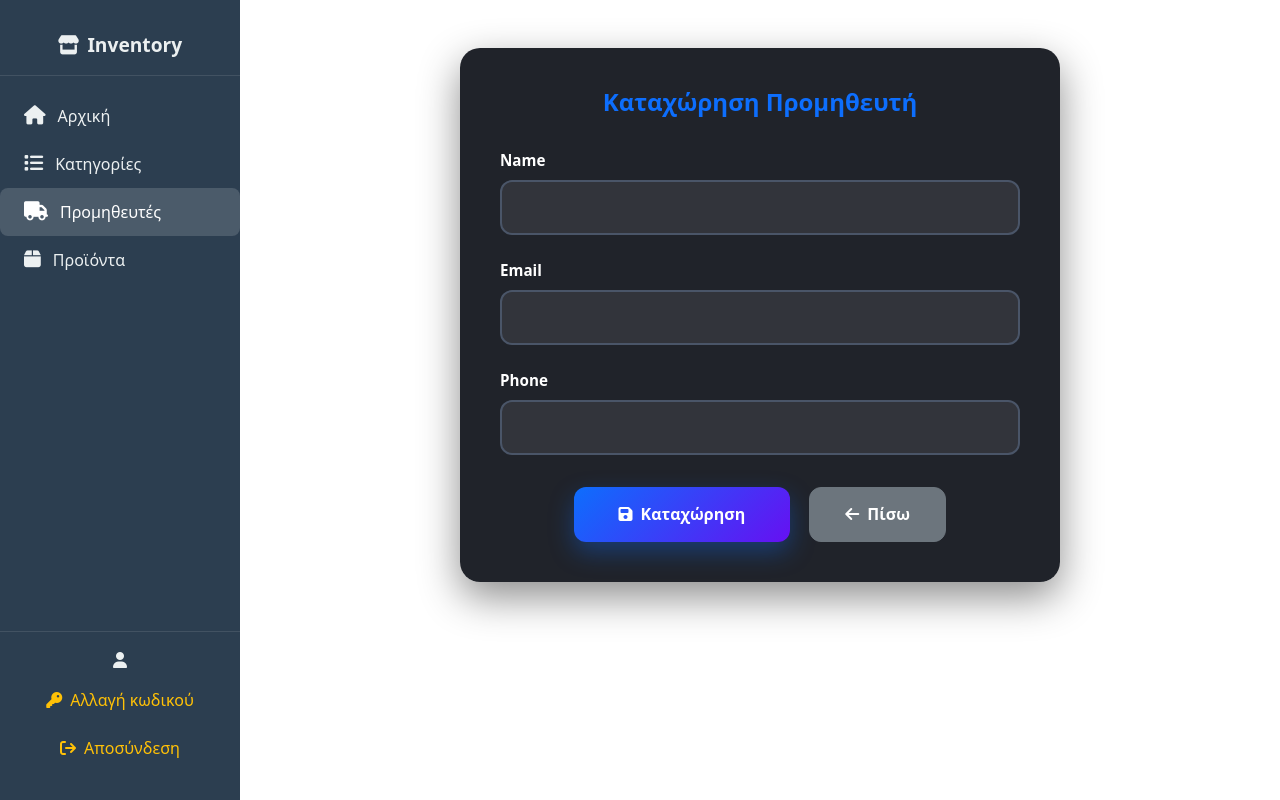
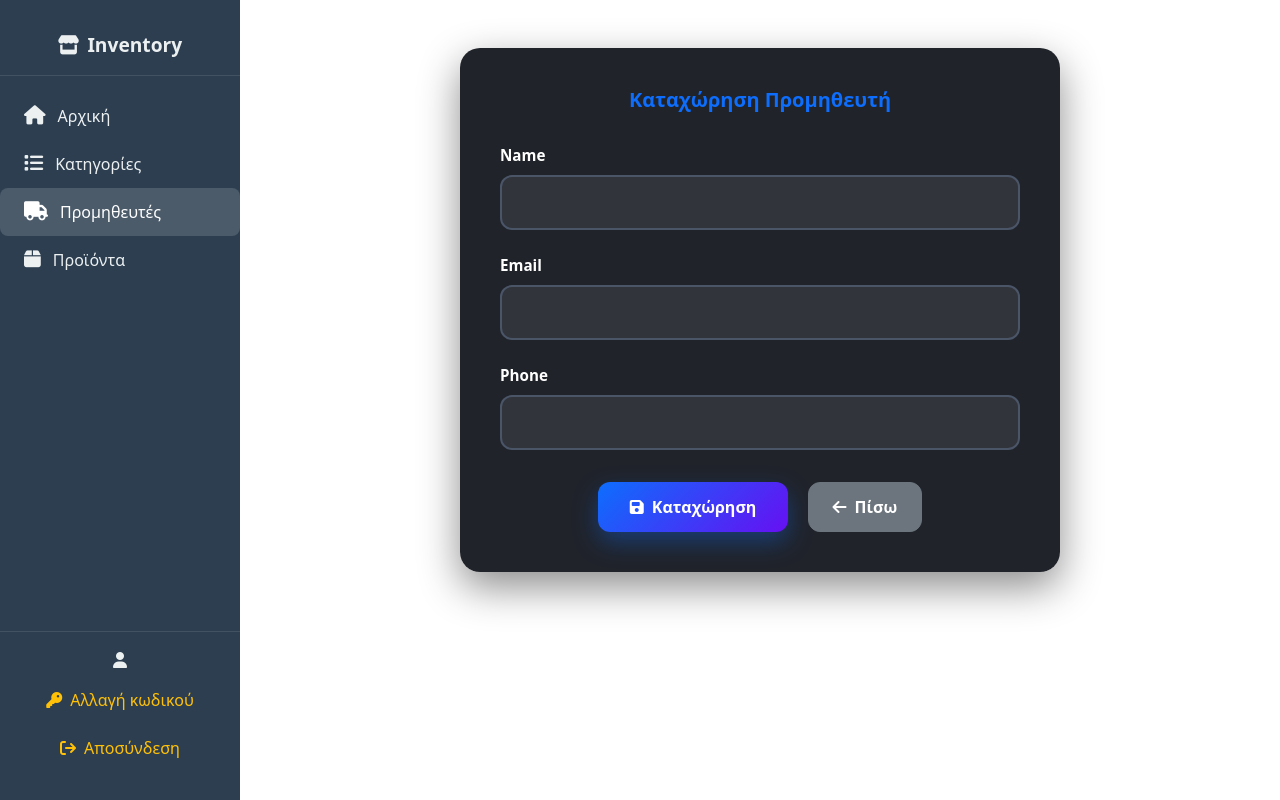
Before and after one commit to Dimitrios-Mourtzilas1999/apotheke, a Django app: page /supplier/register in a window 1280 px wide. Run offline with Django 5.2, Linux system fonts and the light colour scheme; some libraries are stand-ins or nearby versions.

Commit message:
Reduce button sizes in supplier and category registration forms
- Reduce button padding from 2.8rem/2.2rem to 2rem/1.5rem for primary/secondary
- Reduce vertical padding from 0.9rem to 0.75rem
- Reduce heading font size from 1.5rem to 1.25rem
- This prevents buttons from being too large and breaking layout

```diff
--- a/inventory/static/inventory/categories/css/register_category.css
+++ b/inventory/static/inventory/categories/css/register_category.css
@@ -15,7 +15,7 @@
     color: #0d6efd;
     margin-bottom: 2rem;
     text-align: center;
-    font-size: 1.5rem;
+    font-size: 1.25rem;
 }
 
 /* ===== Form Labels ===== */
@@ -75,7 +75,7 @@
     background: linear-gradient(135deg, #0d6efd, #6610f2);
     color: #fff;
     border: none;
-    padding: 0.9rem 2.8rem;
+    padding: 0.75rem 2rem;
     border-radius: 12px;
     font-weight: 600;
     font-size: 1rem;
@@ -94,7 +94,7 @@
 .btn-secondary {
     background: #6c757d;
     color: #fff;
-    padding: 0.9rem 2.2rem;
+    padding: 0.75rem 1.5rem;
     border-radius: 12px;
     font-weight: 600;
     transition: all 0.25s ease;
--- a/inventory/static/inventory/suppliers/css/register_product.css
+++ b/inventory/static/inventory/suppliers/css/register_product.css
@@ -15,7 +15,7 @@
     color: #0d6efd;
     margin-bottom: 2rem;
     text-align: center;
-    font-size: 1.5rem;
+    font-size: 1.25rem;
 }
 
 /* ===== Labels ===== */
@@ -74,7 +74,7 @@
     background: linear-gradient(135deg, #0d6efd, #6610f2);
     color: #fff;
     border: none;
-    padding: 0.9rem 2.8rem;
+    padding: 0.75rem 2rem;
     border-radius: 12px;
     font-weight: 600;
     font-size: 1rem;
@@ -93,7 +93,7 @@
 .btn-secondary {
     background: #6c757d;
     color: #fff;
-    padding: 0.9rem 2.2rem;
+    padding: 0.75rem 1.5rem;
     border-radius: 12px;
     font-weight: 600;
     transition: all 0.25s ease;
```
